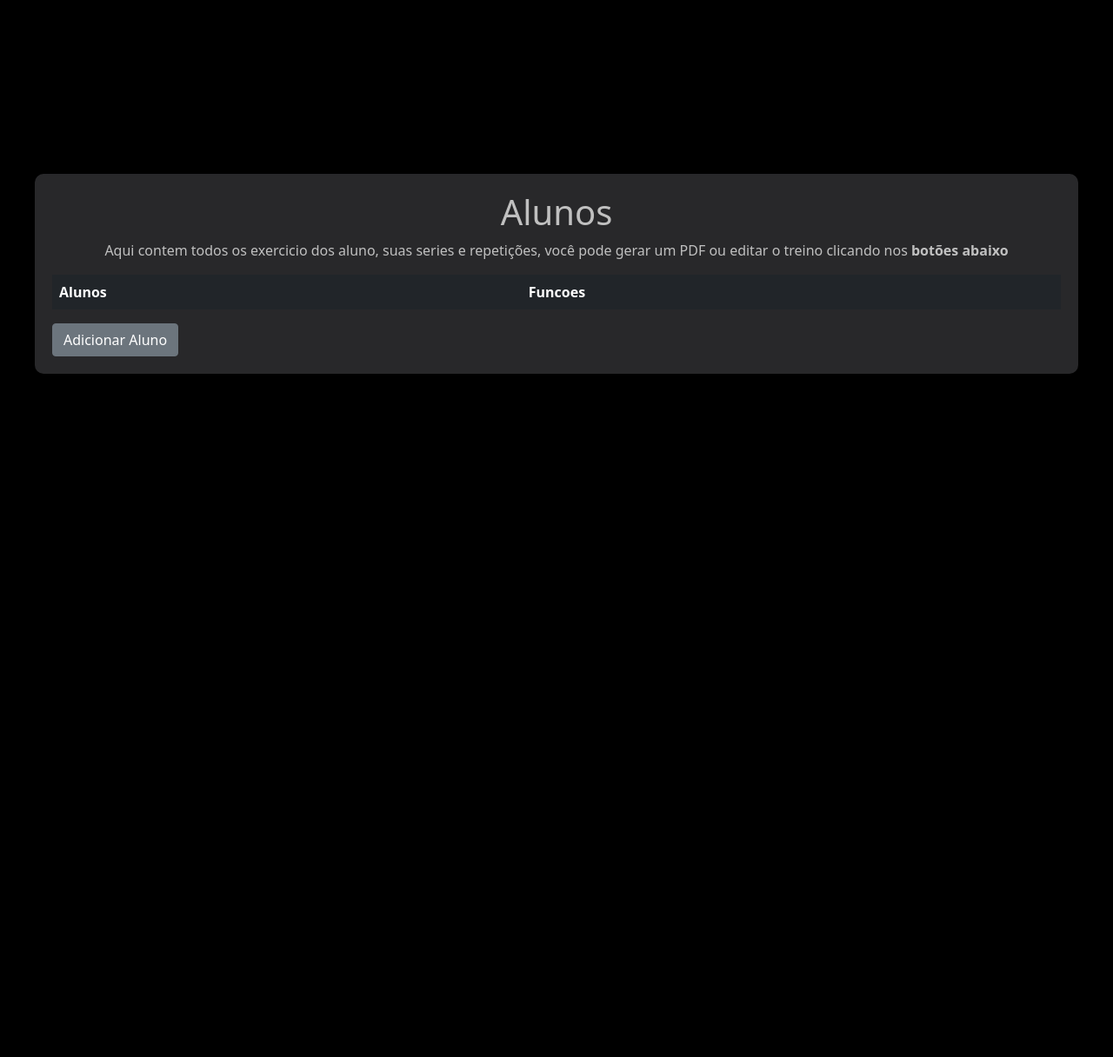
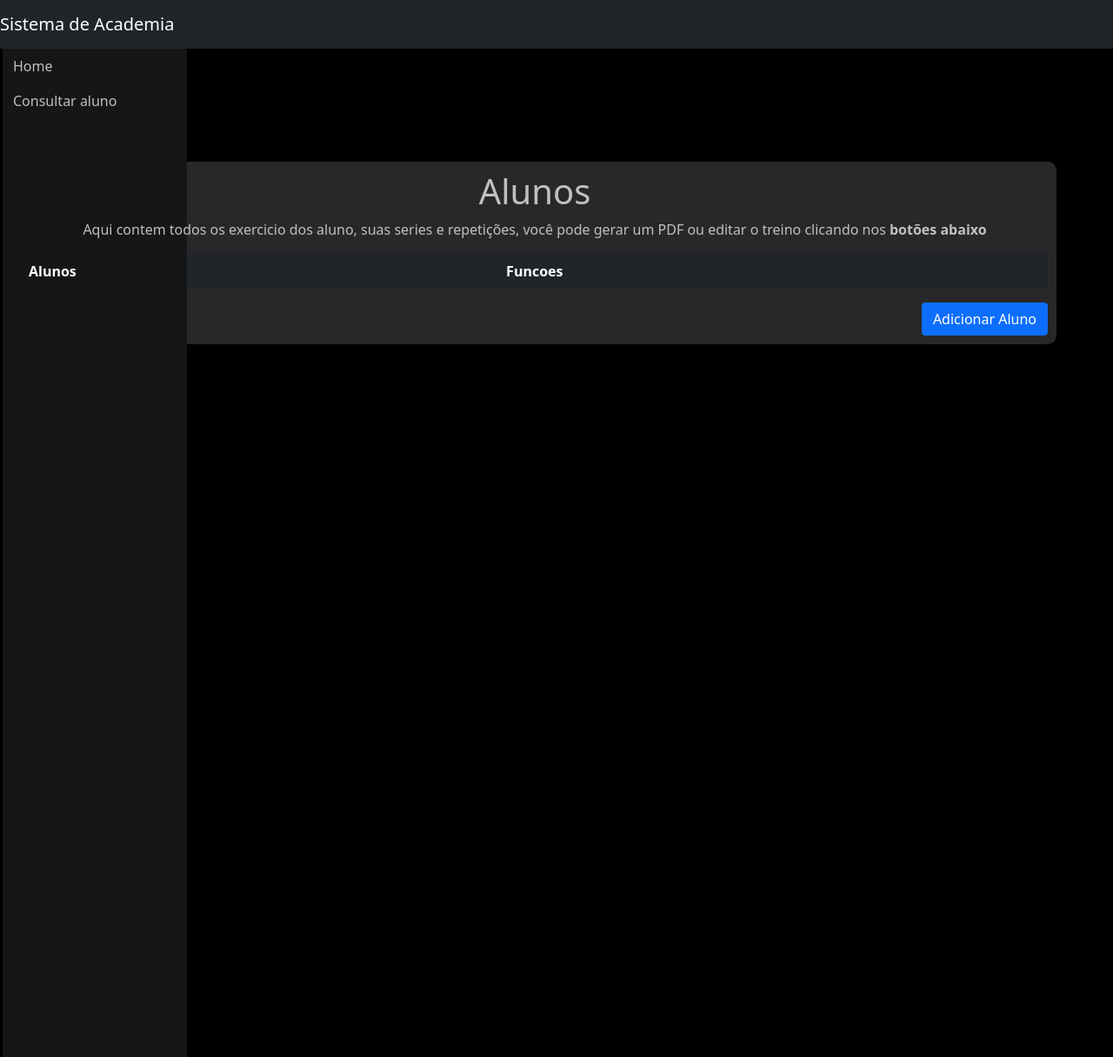
Before and after one commit to FernandoPereira218/sistema-academia-web, a Django app: page /consulta_aluno/ in a window 1280 px wide. Shown: the whole page at 87% size. Before the commit the page ends 430 px from the top, so only its background shows below. Run offline with Django 4.2, Linux system fonts and the light colour scheme; data that the repository does not hold is empty.

Commit message:
Adicionando uma side bar na pagina

```diff
--- a/templates/search_student.html
+++ b/templates/search_student.html
@@ -1,28 +1,91 @@
 <!DOCTYPE html>
 <html lang="en">
+
 <head>
-    <link href="https://cdn.jsdelivr.net/npm/bootstrap@5.1.3/dist/css/bootstrap.min.css" rel="stylesheet" integrity="sha384-1BmE4kWBq78iYhFldvKuhfTAU6auU8tT94WrHftjDbrCEXSU1oBoqyl2QvZ6jIW3" crossorigin="anonymous">
+  <link href="https://cdn.jsdelivr.net/npm/bootstrap@5.1.3/dist/css/bootstrap.min.css" rel="stylesheet"
+    integrity="sha384-1BmE4kWBq78iYhFldvKuhfTAU6auU8tT94WrHftjDbrCEXSU1oBoqyl2QvZ6jIW3" crossorigin="anonymous">
   <meta charset="UTF-8">
   <title>Consulta</title>
 
   <style>
-        .formulario{
+    .formulario {
       width: 1200px;
-            margin: 200px auto;
+      margin: 50px auto;
       background-color: #28282a;
       border-radius: 10px;
-            padding: 20px;
+      padding: 10px;
+      margin-right: 200px;
       color: silver;
     }
-        body{
+
+    body {
       background-color: black;
+    }
+
+    #teste {
+      background-color: #141618;
+      ;
+      margin-bottom: -1080px;
+      /* any large number will do */
+      padding-bottom: 1080px;
+    }
+
+    .nav-link {
+      color: silver;
+    }
+
+    .nav-link .active {
+      color: white;
+    }
+
+
+
+    .siderbar {
+      position: fixed;
+      top: 0;
+      bottom: 0;
+      left: 0;
+      z-index: 100;
+      padding: 0;
+      box-shadow: inset -1px 0 0 rgba(0, 0, 0, .1);
+
+    }
+
+    .container-fluid {
+      width: 100%;
+      padding-right: 15px;
+      padding-left: 15px;
+      margin-right: auto;
+      margin-left: auto;
     }
   </style>
 </head>
+
 <body>
+
+  <nav class="navbar navbar-expand-lg navbar-dark bg-dark">
+    <a class="navbar-brand" href="#">Sistema de Academia</a>
+    <div class="collapse navbar-collapse" id="navbarNav">
+    </div>
+  </nav>
+  <div class="container-fluid">
+    <div class="row">
+      <nav class="col-md-2 d-none d-md-block sidebar h-100" id="teste">
+        <div class="siderbar-sticky navbar-nav">
+          <li class="nav-item">
+            <a class="nav-link" href="">Home<span class="sr-only"></span></a>
+          </li>
+          <li class="nav-item">
+            <a class="nav-link" href="/consulta_aluno/">Consultar aluno</a>
+          </li>
+        </div>
+      </nav>
+    </div>
     <form class="formulario">
       <h1 class="text-center">Alunos</h1>
-    <p class="text-center">Aqui contem todos os exercicio dos aluno, suas series e repetições, você pode gerar um PDF ou editar o treino clicando nos <b>botões abaixo</b></p>
+      <p class="text-center">Aqui contem todos os exercicio dos aluno, suas series e repetições, você pode gerar um PDF
+        ou
+        editar o treino clicando nos <b>botões abaixo</b></p>
       <table class="table table-dark table-borderless">
         <thead>
           <tr>
@@ -39,8 +102,13 @@
           {% endfor %}
         </tbody>
       </table>
-    <a class="btn btn-secondary" href="">Adicionar Aluno</a>
-<!--    <a class="btn btn-secondary" href="">Modificar Treino</a>-->
+      <div class="d-flex flex-row-reverse ">
+        <a class="btn btn-primary" href="">Adicionar Aluno</a>
+      </div>
+
     </form>
+  </div>
+  </div>
 </body>
+
 </html>
```
Lines whose indentation alone changed are shown as unchanged.
